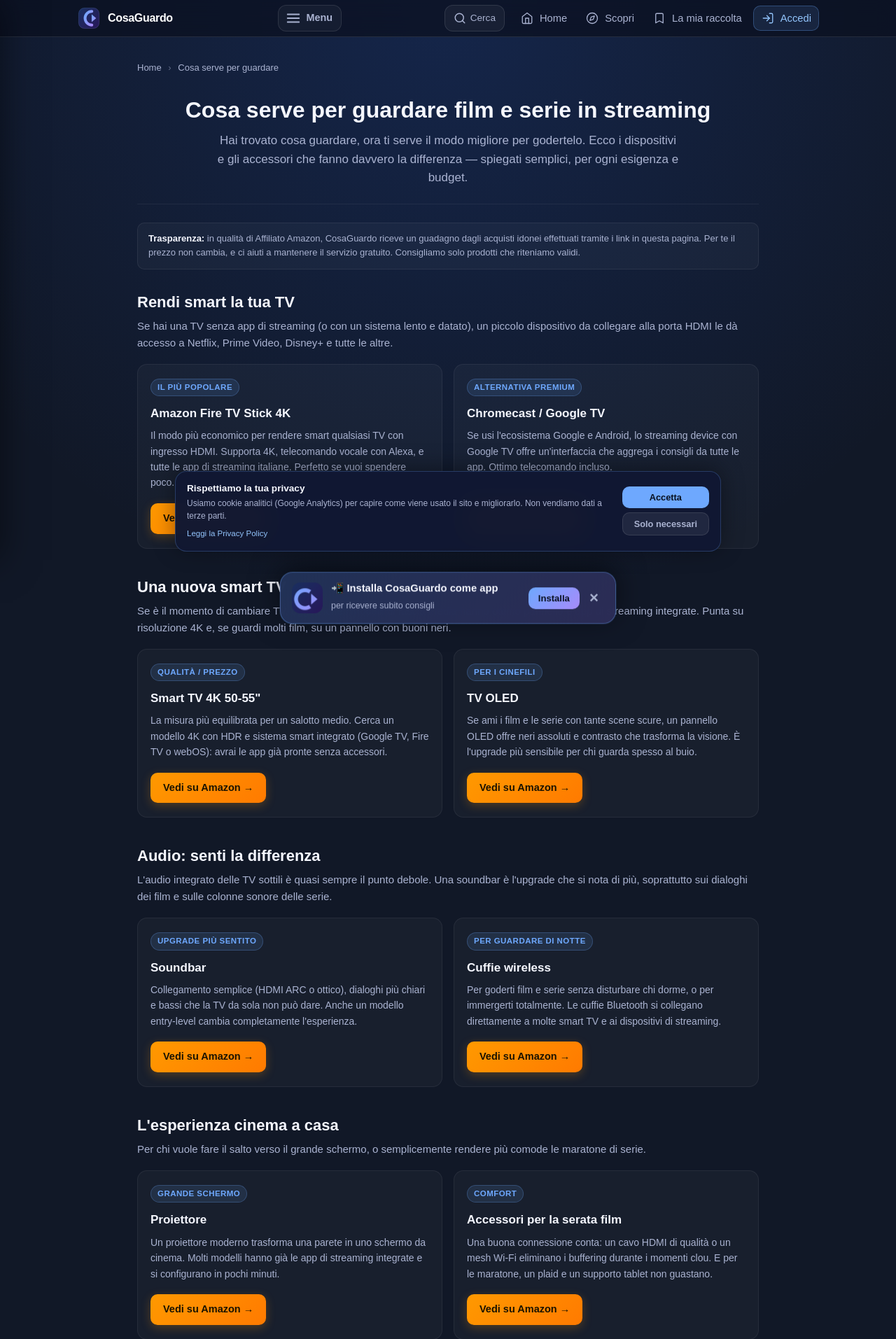
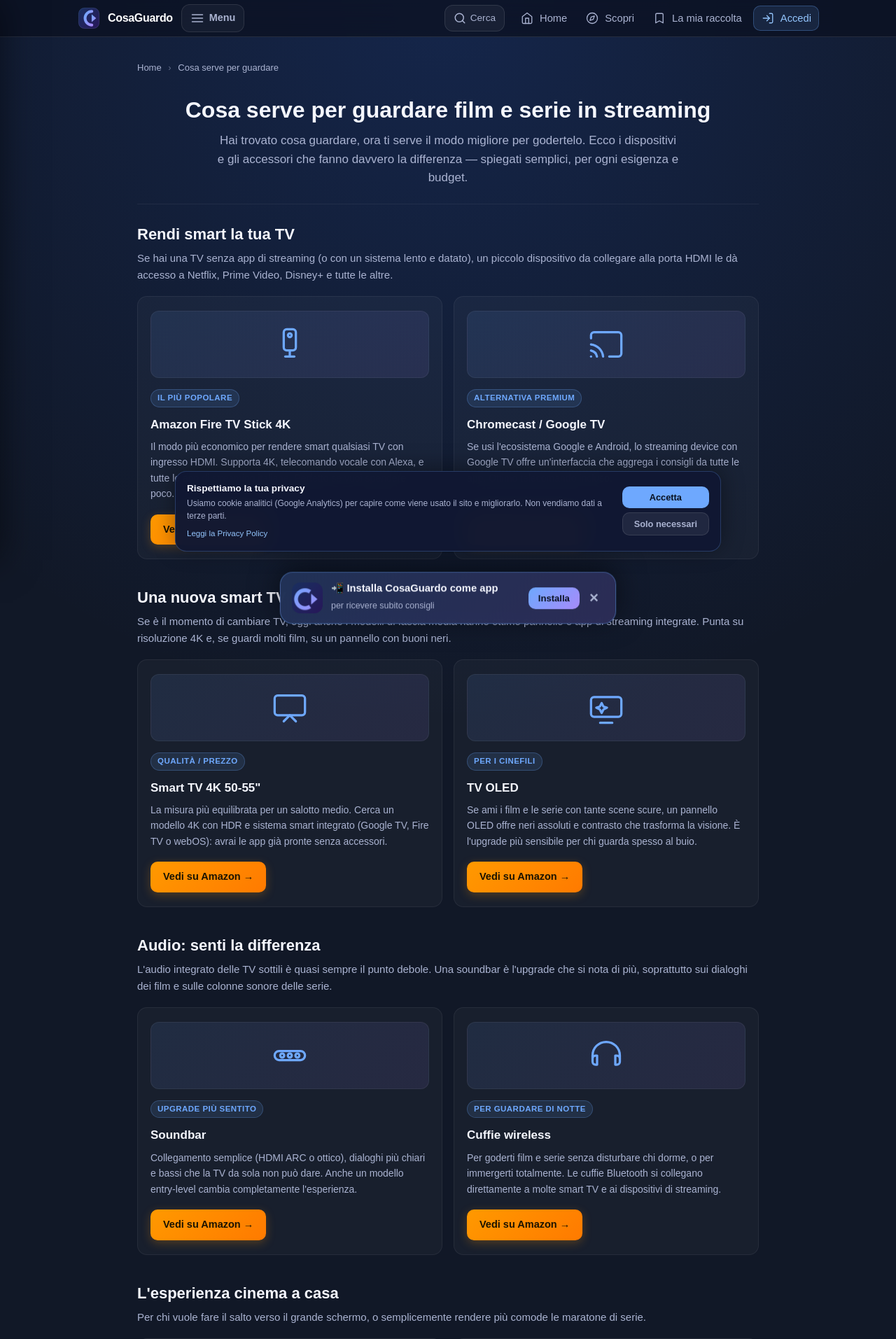
Before and after one commit to jason1984a/cosaguardo, a FastAPI app: page /cosa-serve in a window 1280 px wide. Shown: the top 1913 px of the page at 70% size. Run offline with FastAPI, Linux system fonts and the light colour scheme; parts of the project's set-up code (start-up, migrations or seed data) failed here and were passed over; some libraries are stand-ins or nearby versions.

Commit message:
Migliora pagina /cosa-serve e menu drawer
Icone illustrative nelle card prodotto, disclosure a fondo pagina, menu Menu accanto al logo, icone drawer in stile line-art coerente con la nav

```diff
--- a/app/templates/base.html
+++ b/app/templates/base.html
@@ -268,12 +268,16 @@
         }
 
         /* ── MENU TRIGGER + DRAWER ─────────────────────────────────────── */
+        .header-left {
+            display: flex;
+            align-items: center;
+            gap: 12px;
+        }
         .cg-menu-trigger {
             display: inline-flex;
             align-items: center;
             gap: 7px;
-            padding: 7px 12px 7px 10px;
-            margin-left: 4px;
+            padding: 8px 12px;
             border-radius: 12px;
             border: 1px solid var(--border);
             background: rgba(255,255,255,0.04);
@@ -1242,6 +1250,7 @@
     <div class="site-wrapper">
         <header class="site-header">
             <div class="container header-inner">
+                <div class="header-left">
                 <a href="/" class="brand">
                     <svg viewBox="0 0 104 112" xmlns="http://www.w3.org/2000/svg" class="brand-icon" aria-hidden="true">
                         <defs>
@@ -1268,9 +1277,10 @@
                 <button type="button" class="cg-menu-trigger" id="cg-menu-trigger"
                         aria-label="Apri menu di navigazione" aria-expanded="false"
                         aria-controls="cg-drawer">
-                    <svg width="22" height="22" viewBox="0 0 24 24" fill="none" stroke="currentColor" stroke-width="2" stroke-linecap="round" stroke-linejoin="round" aria-hidden="true"><line x1="3" y1="6" x2="21" y2="6"/><line x1="3" y1="12" x2="21" y2="12"/><line x1="3" y1="18" x2="21" y2="18"/></svg>
+                    <svg width="20" height="20" viewBox="0 0 24 24" fill="none" stroke="currentColor" stroke-width="1.75" stroke-linecap="round" stroke-linejoin="round" aria-hidden="true"><line x1="3" y1="6" x2="21" y2="6"/><line x1="3" y1="12" x2="21" y2="12"/><line x1="3" y1="18" x2="21" y2="18"/></svg>
                     <span class="cg-menu-trigger-label">Menu</span>
                 </button>
+                </div>
 
                 <nav class="nav">
                     <div class="nav-links">
--- a/app/templates/cosa_serve.html
+++ b/app/templates/cosa_serve.html
@@ -68,7 +68,7 @@
   font-size: 13px;
   line-height: 1.55;
   color: var(--muted);
-  margin: 0 0 30px;
+  margin: 16px 0 0;
 }
 .cs-disclosure strong { color: var(--text); }
 
@@ -98,6 +98,23 @@
   padding: 20px 18px;
   display: flex;
   flex-direction: column;
+}
+.cs-card-ico {
+  width: 100%;
+  height: 96px;
+  display: flex;
+  align-items: center;
+  justify-content: center;
+  background: linear-gradient(135deg, rgba(110,168,254,0.10), rgba(167,139,250,0.10));
+  border: 1px solid rgba(255,255,255,0.06);
+  border-radius: 12px;
+  margin-bottom: 16px;
+}
+.cs-card-ico svg {
+  width: 52px;
+  height: 52px;
+  color: var(--primary);
+  stroke-width: 1.5;
 }
 .cs-card-tag {
   display: inline-block;
@@ -208,13 +225,6 @@
     </p>
   </header>
 
-  {# Disclosure affiliazione — OBBLIGATORIA per ToS Amazon e per trasparenza. #}
-  <p class="cs-disclosure">
-    <strong>Trasparenza:</strong> in qualità di Affiliato Amazon, CosaGuardo riceve un guadagno
-    dagli acquisti idonei effettuati tramite i link in questa pagina. Per te il prezzo non cambia,
-    e ci aiuti a mantenere il servizio gratuito. Consigliamo solo prodotti che riteniamo validi.
-  </p>
-
   <!-- ════════════ SEZIONE 1: RENDERE SMART LA TV ════════════ -->
   <section class="cs-section">
     <h2>Rendi smart la tua TV</h2>
@@ -225,6 +235,7 @@
     <div class="cs-grid">
 
       <article class="cs-card">
+        <div class="cs-card-ico"><svg viewBox="0 0 24 24" fill="none" stroke="currentColor" stroke-linecap="round" stroke-linejoin="round" aria-hidden="true"><rect x="8" y="2" width="8" height="14" rx="2"/><path d="M12 16v4"/><path d="M9 20h6"/><circle cx="12" cy="6" r="1.2"/></svg></div>
         <span class="cs-card-tag">Il più popolare</span>
         <h3>Amazon Fire TV Stick 4K</h3>
         <p>
@@ -236,6 +247,7 @@
       </article>
 
       <article class="cs-card">
+        <div class="cs-card-ico"><svg viewBox="0 0 24 24" fill="none" stroke="currentColor" stroke-linecap="round" stroke-linejoin="round" aria-hidden="true"><path d="M2 16.1A5 5 0 0 1 5.9 20"/><path d="M2 12.05A9 9 0 0 1 9.95 20"/><path d="M2 8V6a2 2 0 0 1 2-2h16a2 2 0 0 1 2 2v12a2 2 0 0 1-2 2h-6"/><line x1="2" y1="20" x2="2.01" y2="20"/></svg></div>
         <span class="cs-card-tag">Alternativa premium</span>
         <h3>Chromecast / Google TV</h3>
         <p>
@@ -259,6 +271,7 @@
     <div class="cs-grid">
 
       <article class="cs-card">
+        <div class="cs-card-ico"><svg viewBox="0 0 24 24" fill="none" stroke="currentColor" stroke-linecap="round" stroke-linejoin="round" aria-hidden="true"><rect x="2" y="4" width="20" height="13" rx="2"/><polyline points="8 21 12 17 16 21"/></svg></div>
         <span class="cs-card-tag">Qualità / prezzo</span>
         <h3>Smart TV 4K 50-55"</h3>
         <p>
@@ -270,6 +283,7 @@
       </article>
 
       <article class="cs-card">
+        <div class="cs-card-ico"><svg viewBox="0 0 24 24" fill="none" stroke="currentColor" stroke-linecap="round" stroke-linejoin="round" aria-hidden="true"><rect x="2" y="5" width="20" height="13" rx="2"/><path d="M8 22h8"/><path d="m9 9 1.2 2.3L12.5 12l-2.3 1.2L9 15.5l-1.2-2.3L5.5 12l2.3-.7z"/></svg></div>
         <span class="cs-card-tag">Per i cinefili</span>
         <h3>TV OLED</h3>
         <p>
@@ -293,6 +307,7 @@
     <div class="cs-grid">
 
       <article class="cs-card">
+        <div class="cs-card-ico"><svg viewBox="0 0 24 24" fill="none" stroke="currentColor" stroke-linecap="round" stroke-linejoin="round" aria-hidden="true"><rect x="2" y="9" width="20" height="6" rx="3"/><circle cx="7" cy="12" r="1.3"/><circle cx="12" cy="12" r="1.3"/><circle cx="17" cy="12" r="1.3"/></svg></div>
         <span class="cs-card-tag">Upgrade più sentito</span>
         <h3>Soundbar</h3>
         <p>
@@ -304,6 +319,7 @@
       </article>
 
       <article class="cs-card">
+        <div class="cs-card-ico"><svg viewBox="0 0 24 24" fill="none" stroke="currentColor" stroke-linecap="round" stroke-linejoin="round" aria-hidden="true"><path d="M3 14v-2a9 9 0 0 1 18 0v2"/><path d="M21 16a2 2 0 0 1-2 2h-1v-6h1a2 2 0 0 1 2 2z"/><path d="M3 16a2 2 0 0 0 2 2h1v-6H5a2 2 0 0 0-2 2z"/></svg></div>
         <span class="cs-card-tag">Per guardare di notte</span>
         <h3>Cuffie wireless</h3>
         <p>
@@ -327,6 +343,7 @@
     <div class="cs-grid">
 
       <article class="cs-card">
+        <div class="cs-card-ico"><svg viewBox="0 0 24 24" fill="none" stroke="currentColor" stroke-linecap="round" stroke-linejoin="round" aria-hidden="true"><rect x="2" y="7" width="16" height="10" rx="2"/><circle cx="9" cy="12" r="2.5"/><path d="M18 10c2 .5 3 1 3 2s-1 1.5-3 2"/><path d="M5 17v2"/><path d="M14 17v2"/></svg></div>
         <span class="cs-card-tag">Grande schermo</span>
         <h3>Proiettore</h3>
         <p>
@@ -338,6 +355,7 @@
       </article>
 
       <article class="cs-card">
+        <div class="cs-card-ico"><svg viewBox="0 0 24 24" fill="none" stroke="currentColor" stroke-linecap="round" stroke-linejoin="round" aria-hidden="true"><path d="M4 9a2 2 0 0 1 2-2h12a2 2 0 0 1 2 2v1a2 2 0 0 1-2 2H6a2 2 0 0 1-2-2z"/><path d="M8 12v3a4 4 0 0 0 8 0v-3"/><path d="M12 19v2"/></svg></div>
         <span class="cs-card-tag">Comfort</span>
         <h3>Accessori per la serata film</h3>
         <p>
@@ -355,10 +373,19 @@
     <h3>Come scegliamo i prodotti</h3>
     <p>
       Indichiamo categorie e tipologie utili per guardare film e serie in streaming, non
-      sponsorizzazioni di singoli marchi. Ti rimandiamo alle pagine Amazon dove puoi confrontare
-      modelli, prezzi aggiornati e recensioni reali prima di decidere.
+      sponsorizzazioni di singoli marchi. Le illustrazioni sono indicative della categoria.
+      Ti rimandiamo alle pagine Amazon dove puoi confrontare modelli, prezzi aggiornati e
+      recensioni reali prima di decidere.
     </p>
   </div>
+
+  {# Disclosure affiliazione — OBBLIGATORIA per ToS Amazon e per trasparenza.
+     Posizionata a fondo pagina su richiesta owner (non più in testa). #}
+  <p class="cs-disclosure">
+    <strong>Trasparenza:</strong> in qualità di Affiliato Amazon, CosaGuardo riceve un guadagno
+    dagli acquisti idonei effettuati tramite i link in questa pagina. Per te il prezzo non cambia,
+    e ci aiuti a mantenere il servizio gratuito. Consigliamo solo prodotti che riteniamo validi.
+  </p>
 
   <div class="cs-final-cta">
     <p>Hardware a posto? Adesso trova cosa guardare.</p>
```
Also changed, not shown: other parts of app/templates/base.html (+18 -14 lines).
